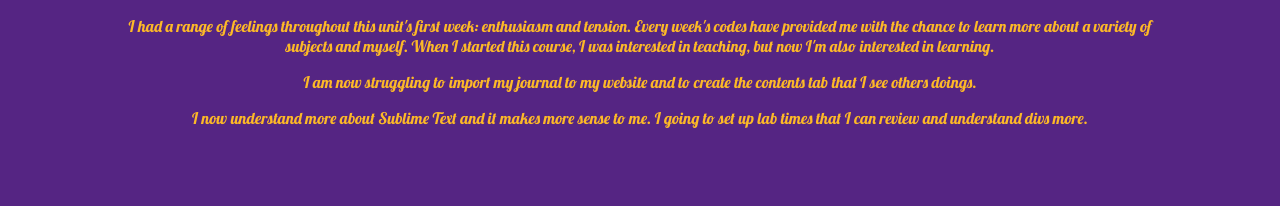
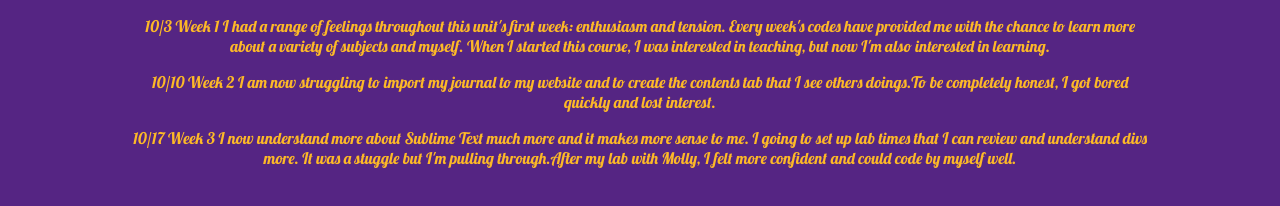
Before and after one commit to alphizzy/alphizzy.github.io, a plain HTML site: page journal.html in a window 1280 px wide. Drawn offline with Linux system fonts and the light colour scheme.

Commit message:
updating journal

```diff
--- a/journal.html
+++ b/journal.html
@@ -32,11 +32,11 @@
 
 <center>
 
-	<p>I had a range of feelings throughout this unit's first week: enthusiasm and tension. Every week's codes have provided me with the chance to learn more about a variety of subjects and myself. When I started this course, I was interested in teaching, but now I'm also interested in learning. </p>
+	<p>10/3 Week 1 I had a range of feelings throughout this unit's first week: enthusiasm and tension. Every week's codes have provided me with the chance to learn more about a variety of subjects and myself. When I started this course, I was interested in teaching, but now I'm also interested in learning. </p>
 
-<p>I am now struggling to import my journal to my website and to create the contents tab that I see others doings.</p>
+<p>10/10 Week 2 I am now struggling to import my journal to my website and to create the contents tab that I see others doings.To be completely honest, I got bored quickly and lost interest. </p>
 
-<p>I now understand more about Sublime Text and it makes more sense to me. I going to set up lab times that I can review and understand divs more.</p>
+<p>10/17 Week 3 I now understand more about Sublime Text much more and it makes more sense to me. I going to set up lab times that I can review and understand divs more. It was a stuggle but I'm pulling through.After my lab with Molly, I felt more confident and could code by myself well.</p>
 
 </center>
 
```
Also changed, not shown: index.html (+2 -2 lines), README.md, 1 other file.
